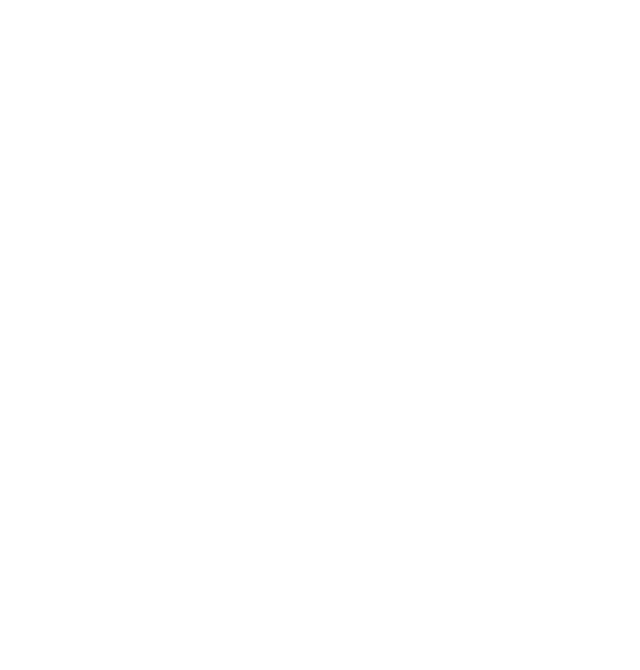
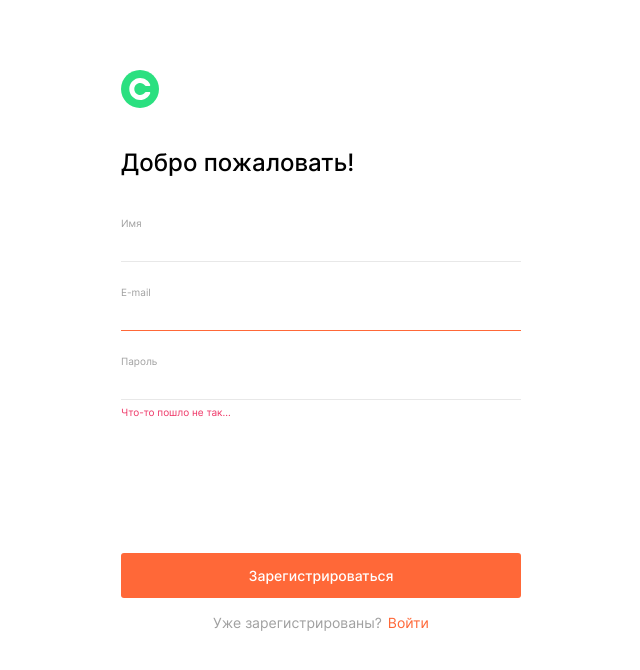
Before and after one commit to evvlboro/movies-explorer-frontend, a React app: page /signup in a window 1280 px wide. Shown: the whole page, without its empty margins (319-959 px from the left). Built offline with nearby package versions, Linux system fonts and the light colour scheme.

Commit message:
feat: add Register component

```diff
--- /dev/null
+++ b/src/block/auth/__container/auth__container.css
@@ -0,0 +1,6 @@
+.auth__container {
+  display: flex;
+  flex-direction: column;
+  width: 400px;
+  padding: 70px 0;
+}
--- /dev/null
+++ b/src/block/auth/__error/auth__error.css
@@ -0,0 +1,11 @@
+.auth__error {
+  font-family: 'Inter';
+  font-style: normal;
+  font-weight: 400;
+  font-size: 10px;
+  line-height: 12px;
+
+  color: #EE3465;
+
+  margin-top: 6px;
+}
--- /dev/null
+++ b/src/block/auth/__form/auth__form.css
@@ -0,0 +1,4 @@
+.auth__form {
+  display: flex;
+  flex-direction: column;
+}
--- /dev/null
+++ b/src/block/auth/__hello/auth__hello.css
@@ -0,0 +1,9 @@
+.auth__hello {
+  font-family: 'Inter';
+  font-style: normal;
+  font-weight: 500;
+  font-size: 24px;
+  line-height: 29px;
+
+  margin: 40px 0;
+}
--- /dev/null
+++ b/src/block/auth/__input-container/_error/auth__input-container_error.css
@@ -0,0 +1,3 @@
+.auth__input-container_error {
+  border-color: #FF6838;
+}
--- /dev/null
+++ b/src/block/auth/__input-container/_margin_24/auth__input-container_margin_24.css
@@ -0,0 +1,3 @@
+.auth__input-container_margin_24 {
+  margin-top: 24px;
+}
--- /dev/null
+++ b/src/block/auth/__input-container/auth__input-container.css
@@ -0,0 +1,12 @@
+.auth__input-container {
+  display: flex;
+  flex-direction: column;
+
+  width: 100%;
+
+  border-bottom: 1px solid #E8E8E8;
+  padding-bottom: 10px;
+  padding-top: 17px;
+
+  position: relative;
+}
--- /dev/null
+++ b/src/block/auth/__input/_error/auth__input_error.css
@@ -0,0 +1,3 @@
+.auth__input_error {
+  color: #EE3465;
+}
--- /dev/null
+++ b/src/block/auth/__input/auth__input.css
@@ -0,0 +1,13 @@
+.auth__input {
+  font-family: 'Inter';
+  font-style: normal;
+  font-weight: 400;
+  font-size: 14px;
+  line-height: 17px;
+  color: #000000;
+
+  border: none;
+  outline: none;
+
+  padding: 0;
+}
--- /dev/null
+++ b/src/block/auth/__label/auth__label.css
@@ -0,0 +1,13 @@
+.auth__label {
+  position: absolute;
+  left: 0;
+  top: 0;
+
+  font-family: 'Inter';
+  font-style: normal;
+  font-weight: 400;
+  font-size: 10px;
+  line-height: 12px;
+
+  color: #A0A0A0;
+}
--- /dev/null
+++ b/src/block/auth/__link/auth__link.css
@@ -0,0 +1,19 @@
+.auth__link {
+  margin-left: 6px;
+
+  font-family: 'Inter';
+  font-style: normal;
+  font-weight: 400;
+  font-size: 14px;
+  line-height: 17px;
+
+  text-align: center;
+
+  text-decoration: none;
+
+  color: #FF6838;
+}
+
+.auth__link:hover {
+  opacity: .6;
+}
--- /dev/null
+++ b/src/block/auth/__logo/auth__logo.css
@@ -0,0 +1,4 @@
+.auth__logo {
+  width: 38px;
+  height: 38px;
+}
--- /dev/null
+++ b/src/block/auth/__submit-btn/auth__submit-btn.css
@@ -0,0 +1,26 @@
+.auth__submit-btn {
+  font-family: 'Inter';
+  font-style: normal;
+  font-weight: 500;
+  font-size: 14px;
+  line-height: 17px;
+
+  text-align: center;
+
+  color: #FFFFFF;
+
+  background: #FF6838;
+  border-radius: 3px;
+
+  width: 400px;
+  height: 45px;
+
+  margin-top: 135px;
+
+  border: none;
+  cursor: pointer;
+}
+
+.auth__submit-btn:hover {
+  opacity: .6;
+}
--- /dev/null
+++ b/src/block/auth/__text/auth__text.css
@@ -0,0 +1,13 @@
+.auth__text {
+  margin-top: 16px;
+
+  font-family: 'Inter';
+  font-style: normal;
+  font-weight: 400;
+  font-size: 14px;
+  line-height: 17px;
+
+  text-align: center;
+
+  color: #A0A0A0;
+}
--- /dev/null
+++ b/src/block/auth/auth.css
@@ -0,0 +1,6 @@
+.auth {
+  display: flex;
+  flex-direction: column;
+  align-items: center;
+  width: 100%;
+}
--- a/src/block/search-form/__input/search-form__input.css
+++ b/src/block/search-form/__input/search-form__input.css
@@ -8,6 +8,7 @@
   color: #A0A0A0;
 
   border: none;
+  outline: none;
   width: 90%;
   text-decoration: none;
 }
--- a/src/components/App.js
+++ b/src/components/App.js
@@ -1,6 +1,7 @@
 import Main from './Main';
 import Movies from './Movies';
 import SavedMovies from './SavedMovies';
+import Register from './Register';
 import { Route, Switch } from 'react-router-dom';
 
 function App() {
@@ -15,6 +16,9 @@ function App() {
       <Route exact path="/saved-movies">
         <SavedMovies />
       </Route>
+      <Route exact path="/signup">
+        <Register />
+      </Route>
     </Switch>
   );
 }
--- /dev/null
+++ b/src/components/Register.js
@@ -0,0 +1,36 @@
+import { Link } from 'react-router-dom';
+import logo from '../images/logo.svg';
+
+function Register() {
+  return (
+    <div className="auth">
+      <div className="auth__container">
+        <img src={logo} alt="logo" className="auth__logo" />
+        <h2 className="auth__hello">Добро пожаловать!</h2>
+        <form className="auth__form">
+          <div className="auth__input-container">
+            <input type="text" className="auth__input" id="input-name"/>
+            <label for="input-name" className='auth__label'>Имя</label>
+          </div>
+          <div className="auth__input-container auth__input-container_margin_24 auth__input-container_error">
+            <input type="email" className="auth__input" id="input-email"/>
+            <label for="input-email" className='auth__label'>E-mail</label>
+          </div>
+          <div className="auth__input-container auth__input-container_margin_24">
+            <input type="password" className="auth__input auth__input_error" id="input-password"/>
+            <label for="input-password" className='auth__label'>Пароль</label>
+          </div>
+          <span className="auth__error">Что-то пошло не так...</span>
+
+          <button type="submit" className="auth__submit-btn">Зарегистрироваться</button>
+          <p className="auth__text">
+            Уже зарегистрированы?
+            <Link to="/signin" className="auth__link">Войти</Link>
+          </p>
+        </form>
+      </div>
+    </div>
+  )
+}
+
+export default Register;
--- a/src/index.css
+++ b/src/index.css
@@ -91,3 +91,19 @@
 @import url(./block/movies-card-list/movies-card-list.css);
 @import url(./block/movies-card-list/__container/movies-card-list__container.css);
 @import url(./block/movies-card-list/__more-btn/movies-card-list__more-btn.css);
+
+@import url(./block/auth/auth.css);
+@import url(./block/auth/__container/auth__container.css);
+@import url(./block/auth/__hello/auth__hello.css);
+@import url(./block/auth/__logo/auth__logo.css);
+@import url(./block/auth/__form/auth__form.css);
+@import url(./block/auth/__input-container/auth__input-container.css);
+@import url(./block/auth/__input/auth__input.css);
+@import url(./block/auth/__label/auth__label.css);
+@import url(./block/auth/__input-container/_margin_24/auth__input-container_margin_24.css);
+@import url(./block/auth/__error/auth__error.css);
+@import url(./block/auth/__input-container/_error/auth__input-container_error.css);
+@import url(./block/auth/__input/_error/auth__input_error.css);
+@import url(./block/auth/__submit-btn/auth__submit-btn.css);
+@import url(./block/auth/__text/auth__text.css);
+@import url(./block/auth/__link/auth__link.css);
```
